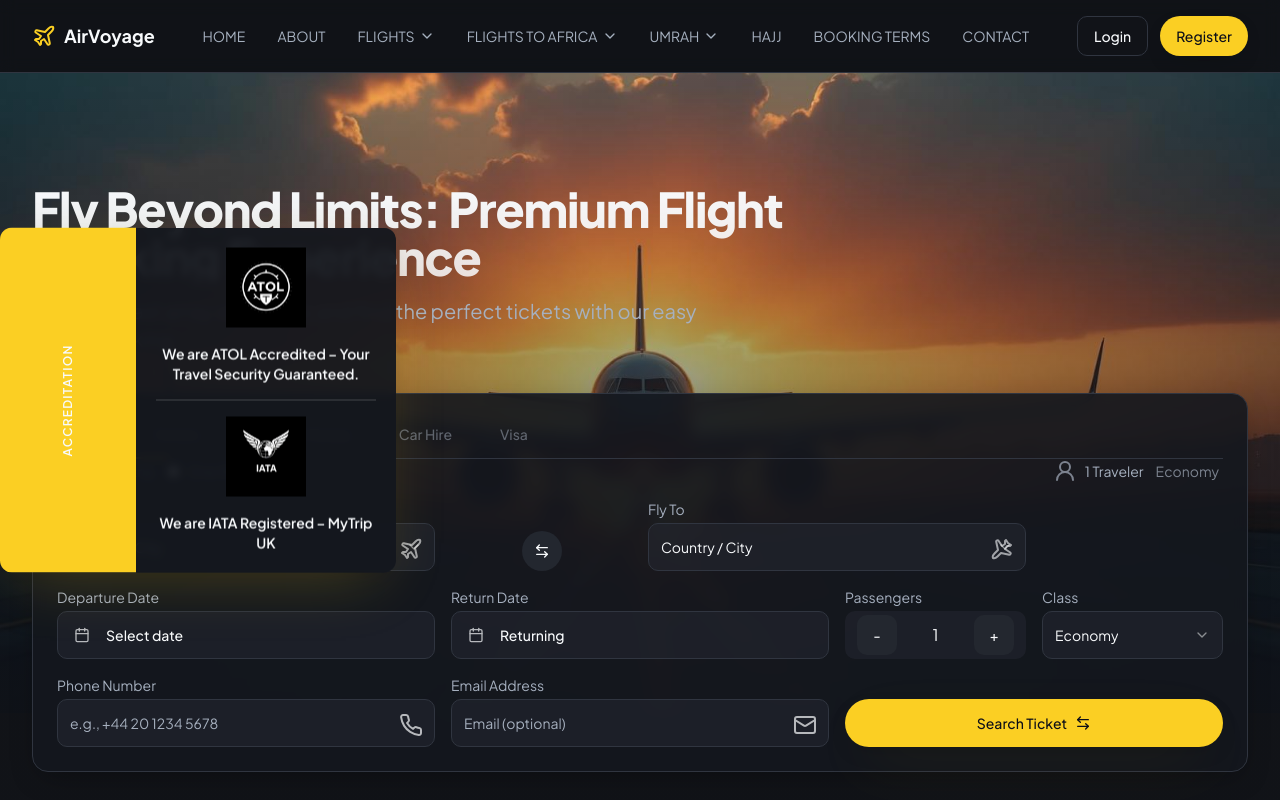
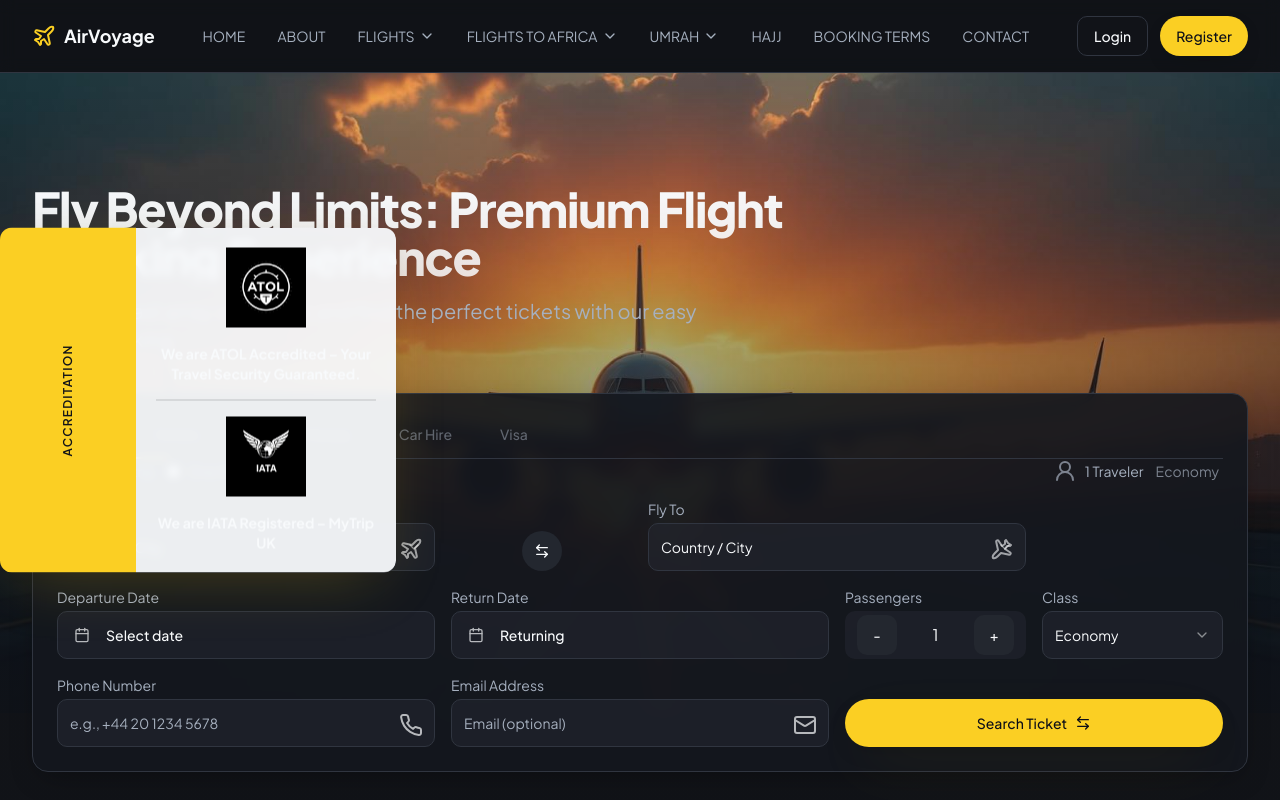
Before and after one commit to mustafazaki616/TripsCart, a React (Vite) app: page / in a window 1280 px wide. Shown: the top 800 px of the page. Built offline with nearby package versions, Linux system fonts and the light colour scheme.

Commit message:
Refactor AccreditationBanner component
Update AccreditationBanner to match provided HTML structure and styling for the drawer functionality.

```diff
--- a/src/components/site/AccreditationBanner.tsx
+++ b/src/components/site/AccreditationBanner.tsx
@@ -20,7 +20,7 @@ const AccreditationBanner: React.FC = () => {
             aria-controls="accreditation-panel-desktop"
             className="bg-primary flex items-center justify-center px-3 focus-visible:outline-none focus-visible:ring-2 focus-visible:ring-ring"
           >
-            <span className="text-foreground uppercase tracking-widest text-[10px] md:text-xs font-semibold -rotate-90 whitespace-nowrap select-none">
+            <span className="text-background uppercase tracking-widest text-[10px] md:text-xs font-semibold -rotate-90 whitespace-nowrap select-none">
               ACCREDITATION
             </span>
           </button>
@@ -29,7 +29,7 @@ const AccreditationBanner: React.FC = () => {
           <div
             id="accreditation-panel-desktop"
             className={
-              `bg-card/95 backdrop-blur-sm px-4 py-4 md:px-5 md:py-5 flex flex-col items-center justify-center gap-3 md:gap-4 transition-transform duration-300 ${open ? 'translate-x-0' : '-translate-x-full'}`
+              `bg-foreground/95 text-background backdrop-blur-sm px-4 py-4 md:px-5 md:py-5 flex flex-col items-center justify-center gap-3 md:gap-4 transition-transform duration-300 ${open ? 'translate-x-0' : '-translate-x-full'}`
             }
           >
             <img
@@ -40,10 +40,10 @@ const AccreditationBanner: React.FC = () => {
               width={80}
               height={80}
             />
-            <p className="text-foreground text-center text-xs md:text-sm font-semibold leading-snug max-w-[220px]">
+            <p className="text-foreground text-center text-xs md:text-sm font-bold leading-snug max-w-[220px]">
               We are ATOL Accredited – Your Travel Security Guaranteed.
             </p>
-            <div className="h-px w-full bg-foreground/20" />
+            <div className="h-px w-full bg-background/20" />
             <img
               src="/assets/images/iata-logo.webp"
               alt="IATA logo"
@@ -52,7 +52,7 @@ const AccreditationBanner: React.FC = () => {
               width={80}
               height={80}
             />
-            <p className="text-foreground text-center text-xs md:text-sm font-semibold leading-snug max-w-[220px]">
+            <p className="text-foreground text-center text-xs md:text-sm font-bold leading-snug max-w-[220px]">
               We are IATA Registered – MyTrip UK
             </p>
           </div>
@@ -61,7 +61,7 @@ const AccreditationBanner: React.FC = () => {
 
       {/* Mobile/tablet: horizontal banner at bottom of hero */}
       <div className="md:hidden absolute left-4 right-4 bottom-4 z-30 animate-enter">
-        <div className="flex items-stretch rounded-[var(--radius)] overflow-hidden shadow-elevated bg-card/95 backdrop-blur-sm">
+        <div className="flex items-stretch rounded-[var(--radius)] overflow-hidden shadow-elevated bg-foreground/95 text-background backdrop-blur-sm">
           {/* Yellow tab (toggle) */}
           <button
             type="button"
@@ -70,7 +70,7 @@ const AccreditationBanner: React.FC = () => {
             aria-controls="accreditation-panel-mobile"
             className="bg-primary px-2 md:px-3 py-4 flex items-center justify-center"
           >
-            <span className="text-foreground uppercase tracking-widest text-[10px] font-semibold">
+            <span className="text-background uppercase tracking-widest text-[10px] font-semibold">
               ACCREDITATION
             </span>
           </button>
@@ -90,10 +90,10 @@ const AccreditationBanner: React.FC = () => {
                 width={64}
                 height={64}
               />
-              <p className="text-foreground text-xs font-semibold leading-snug">
+              <p className="text-foreground text-xs font-bold leading-snug">
                 We are ATOL Accredited – Your Travel Security Guaranteed.
               </p>
-              <div className="col-span-2 h-px bg-foreground/15" />
+              <div className="col-span-2 h-px bg-background/20" />
               <img
                 src="/assets/images/iata-logo.webp"
                 alt="IATA logo"
@@ -102,7 +102,7 @@ const AccreditationBanner: React.FC = () => {
                 width={64}
                 height={64}
               />
-              <p className="text-foreground text-xs font-semibold leading-snug">
+              <p className="text-foreground text-xs font-bold leading-snug">
                 We are IATA Registered – MyTrip UK
               </p>
             </div>
```
